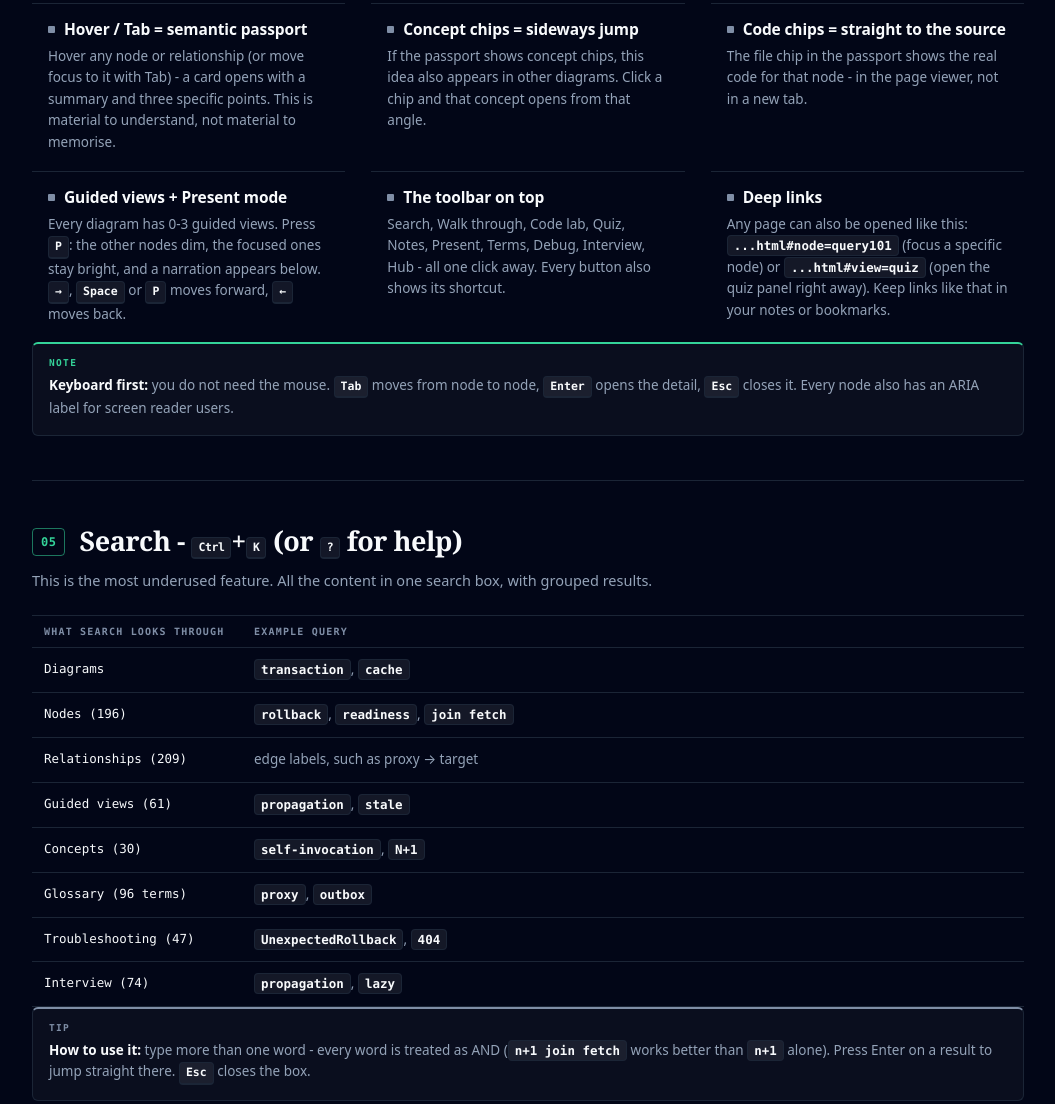
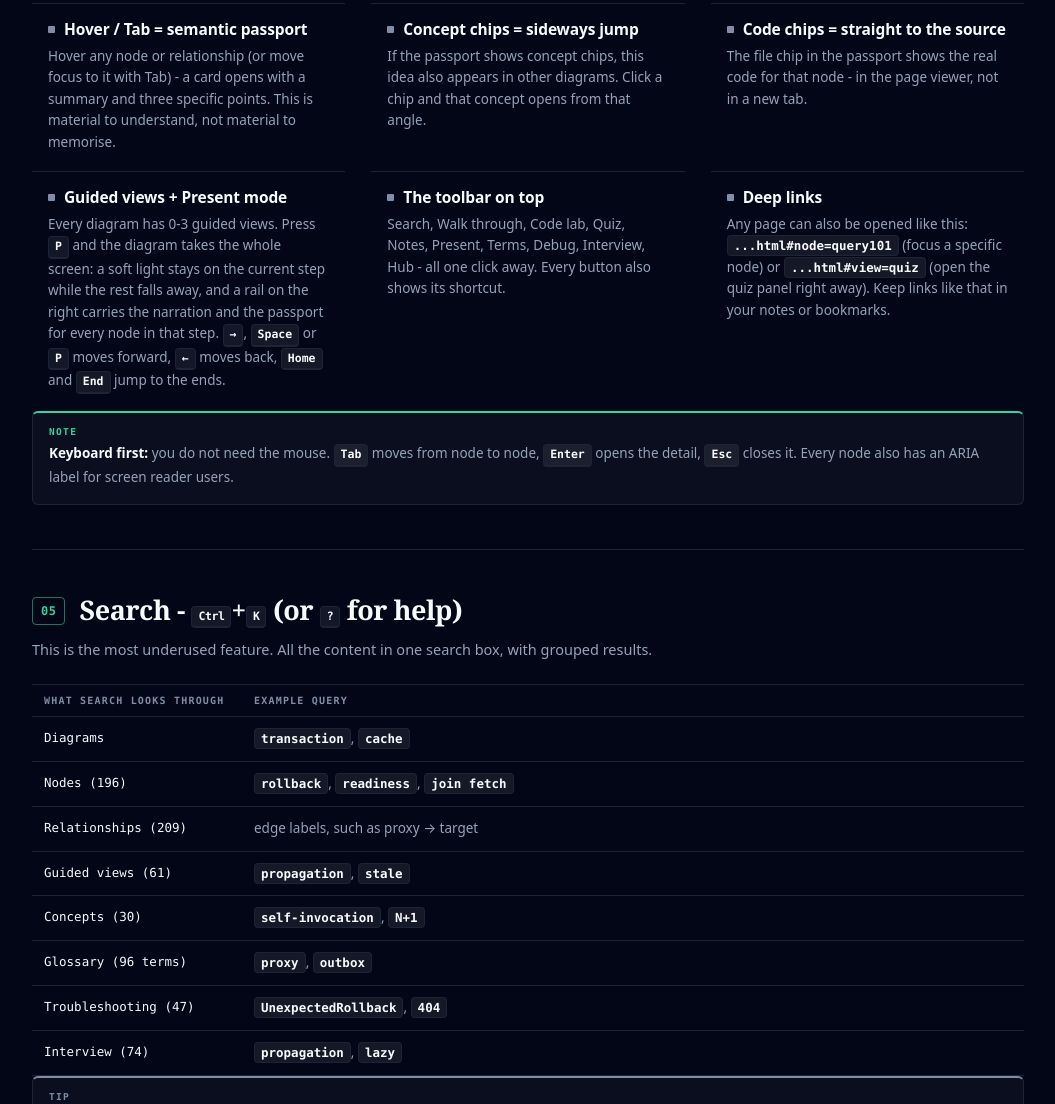
Before and after one commit to K-Nishant-18/SpringBoot_DeepUnderstanding, a plain HTML site: page guide.html in a window 1280 px wide. Shown: the part 2975-4079 px from the top of the page, without its empty margins (112-1167 px from the left). Drawn offline with Linux system fonts and the light colour scheme.

Commit message:
docs(present): describe the stage in the README and the guide

```diff
--- a/guide.html
+++ b/guide.html
@@ -291,8 +291,10 @@
       <div class="card"><h3><i class="dot"></i>Code chips = straight to the source</h3>
         <p>The file chip in the passport shows the real code for that node - in the page viewer, not in a new tab.</p></div>
       <div class="card"><h3><i class="dot"></i>Guided views + Present mode</h3>
-        <p>Every diagram has 0-3 guided views. Press <kbd>P</kbd>: the other nodes dim, the focused ones stay bright,
-        and a narration appears below. <kbd>&rarr;</kbd>, <kbd>Space</kbd> or <kbd>P</kbd> moves forward, <kbd>&larr;</kbd> moves back.</p></div>
+        <p>Every diagram has 0-3 guided views. Press <kbd>P</kbd> and the diagram takes the whole screen: a soft light
+        stays on the current step while the rest falls away, and a rail on the right carries the narration and the
+        passport for every node in that step. <kbd>&rarr;</kbd>, <kbd>Space</kbd> or <kbd>P</kbd> moves forward,
+        <kbd>&larr;</kbd> moves back, <kbd>Home</kbd> and <kbd>End</kbd> jump to the ends.</p></div>
       <div class="card"><h3><i class="dot"></i>The toolbar on top</h3>
         <p>Search, Walk through, Code lab, Quiz, Notes, Present, Terms, Debug, Interview, Hub - all one click away.
         Every button also shows its shortcut.</p></div>
@@ -417,14 +419,14 @@
         <tr><td class="k"><kbd>Ctrl</kbd> / <kbd>Cmd</kbd> + <kbd>K</kbd></td><td class="d">Search - all of it (diagrams, nodes, concepts, glossary, debug, interview)</td></tr>
         <tr><td class="k"><kbd>Q</kbd></td><td class="d">Quiz - questions for this diagram, with a score</td></tr>
         <tr><td class="k"><kbd>N</kbd></td><td class="d">Notes - a note on the node you hovered last, plus all your old notes</td></tr>
-        <tr><td class="k"><kbd>P</kbd></td><td class="d">Present mode - guided view, other nodes dimmed</td></tr>
+        <tr><td class="k"><kbd>P</kbd></td><td class="d">Presentation stage - light on the current step, narration on the right</td></tr>
         <tr><td class="k"><kbd>C</kbd></td><td class="d">Code lab - concepts, mirrored source, walkthroughs</td></tr>
         <tr><td class="k"><kbd>G</kbd></td><td class="d">Glossary - 96 terms, searchable</td></tr>
         <tr><td class="k"><kbd>T</kbd></td><td class="d">Debug / troubleshooting - 47 symptom-first entries</td></tr>
         <tr><td class="k"><kbd>I</kbd></td><td class="d">Interview bank - 74 questions with model answers</td></tr>
         <tr><td class="k"><kbd>?</kbd></td><td class="d">Help - shortcut list and code lab explanation</td></tr>
         <tr><td class="k"><kbd>Esc</kbd></td><td class="d">Close any panel</td></tr>
-        <tr><td class="k"><kbd>&rarr;</kbd> <kbd>Space</kbd> <kbd>&larr;</kbd></td><td class="d">Move forward / back inside Present mode</td></tr>
+        <tr><td class="k"><kbd>&rarr;</kbd> <kbd>Space</kbd> <kbd>&larr;</kbd></td><td class="d">Step forward / back inside Present mode (<kbd>Home</kbd> and <kbd>End</kbd> jump to the ends)</td></tr>
         <tr><td class="k"><kbd>Tab</kbd></td><td class="d">Move from node to node, open the hover passport with the keyboard too</td></tr>
         <tr><td class="k"><kbd>1</kbd> - <kbd>6</kbd></td><td class="d">Tabs in the hub: Home, Tracks, Library, Practice, Concepts, Progress</td></tr>
       </tbody>
```
Also changed, not shown: README.md.
